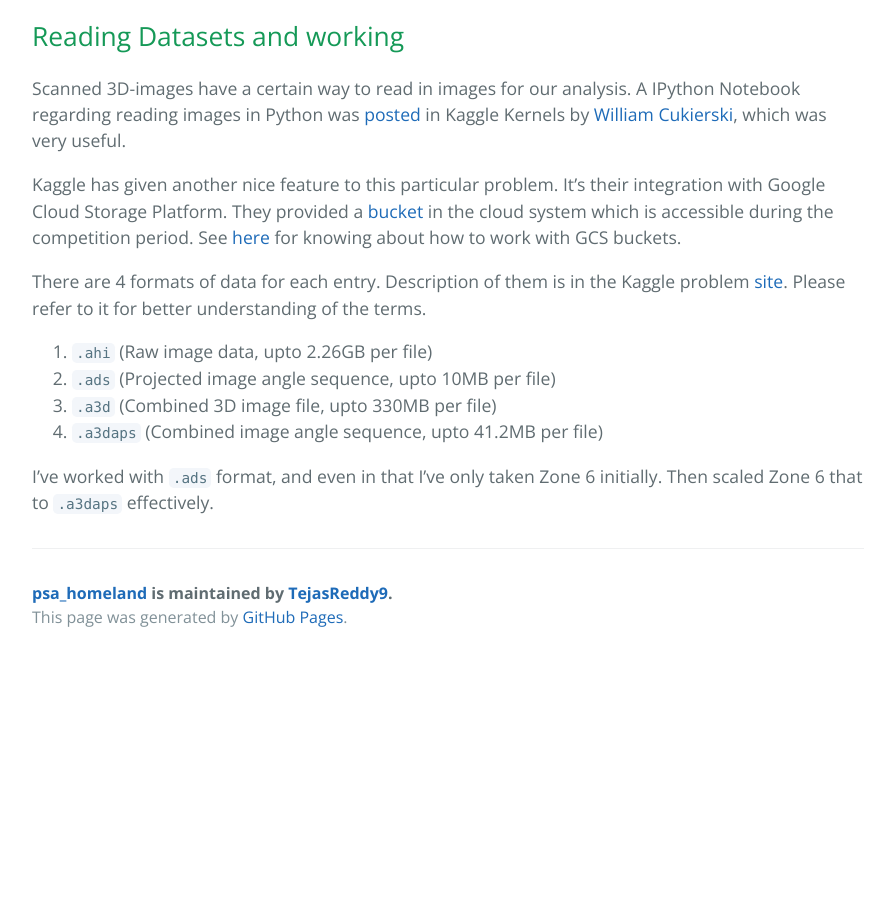
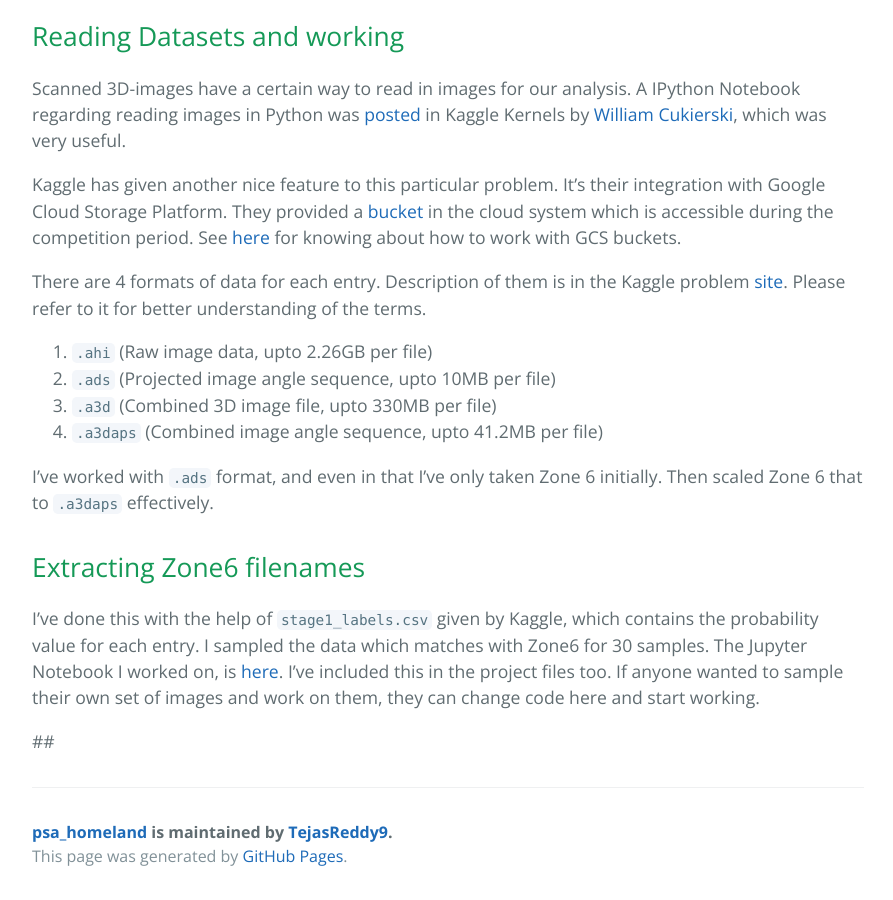
Before and after one commit to TejasReddy9/psa_homeland, a Jekyll site: the page built from docs/index.md, in a window 1280 px wide and 900 px high, scrolled down 3357 px. Shown: the whole window, without its empty margins (192-1085 px from the left). Built offline with Jekyll 4.4.1, drawn with Linux system fonts in a browser that asks for light colours; our own code applies the rules of GitHub Pages for plain Markdown files; before the commit the page ends 4018 px from its top, so only the background shows below that.

Commit message:
Extracting Zone6 details

```diff
--- a/docs/index.md
+++ b/docs/index.md
@@ -31,3 +31,9 @@ There are 4 formats of data for each entry. Description of them is in the Kaggle
 4.  `.a3daps` (Combined image angle sequence, upto 41.2MB per file)
 
 I've worked with `.ads` format, and even in that I've only taken Zone 6 initially. Then scaled Zone 6 that to `.a3daps` effectively.
+
+## Extracting Zone6 filenames
+
+I've done this with the help of `stage1_labels.csv` given by Kaggle, which contains the probability value for each entry. I sampled the data which matches with Zone6 for 30 samples. The Jupyter Notebook I worked on, is [here](https://raw.githubusercontent.com/TejasReddy9/psa_homeland/master/lables_.ipynb). I've included this in the project files too. If anyone wanted to sample their own set of images and work on them, they can change code here and start working.
+
+##
```
